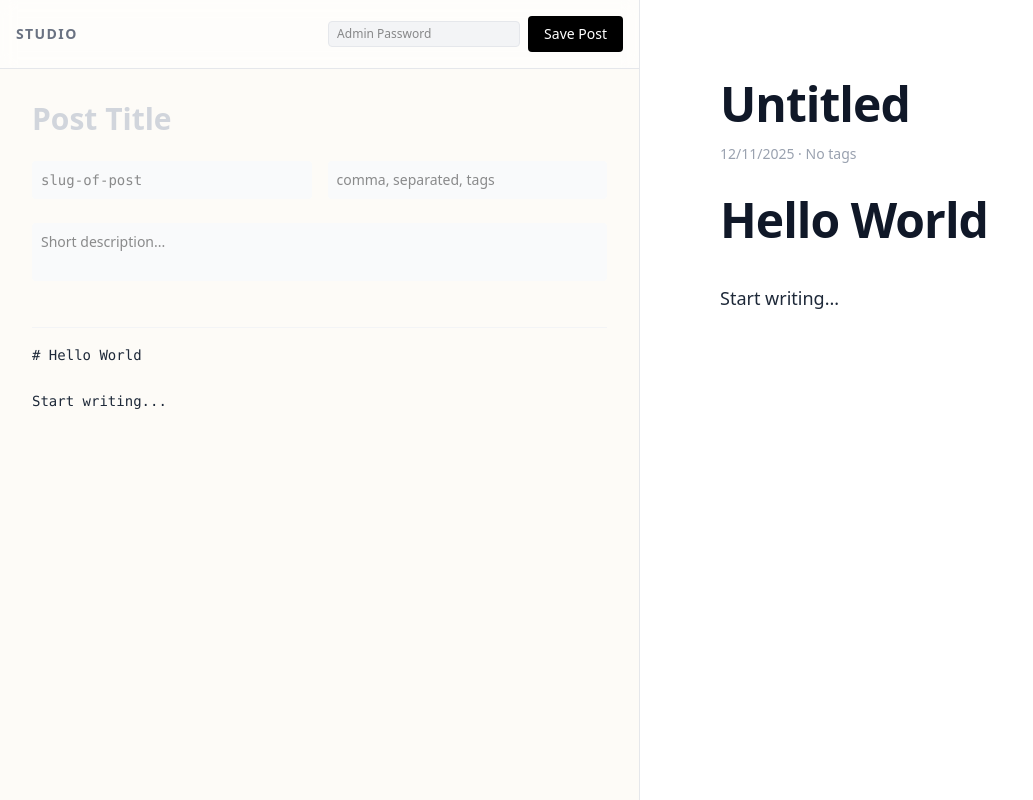
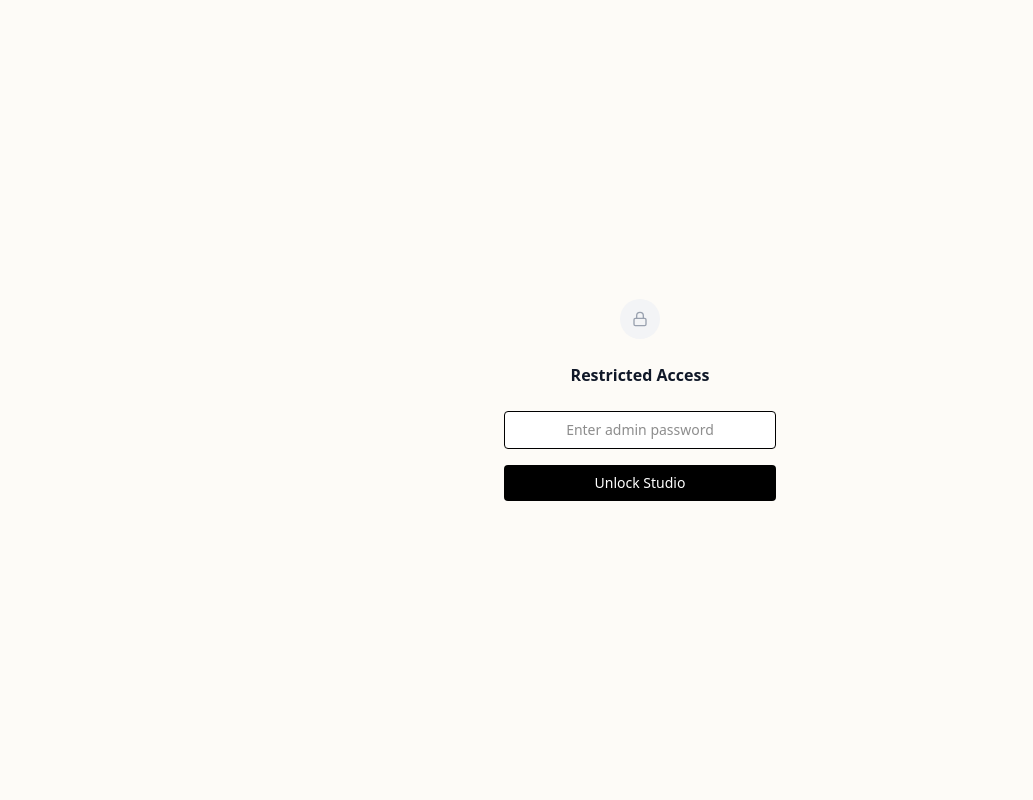
Before and after one commit to vvr3ddy/vvr3ddy, a Next.js app: page /write in a window 1280 px wide. Shown: the whole page, without its empty margins (0-1033 px from the left). Built offline with nearby package versions, Linux system fonts and the light colour scheme.

Commit message:
feat: Secure editor access
- Implement authentication overlay for /write page
- Add '/api/verify' endpoint for password validation
- Remove visible password input from editor header
- Block access to editor and post creation until authenticated

```diff
--- /dev/null
+++ b/app/api/verify/route.ts
@@ -0,0 +1,15 @@
+import { NextResponse } from 'next/server';
+
+export async function POST(request: Request) {
+  if (process.env.NODE_ENV !== 'development') {
+    return NextResponse.json({ success: false, message: 'Dev only' }, { status: 403 });
+  }
+
+  const password = request.headers.get('x-admin-password');
+
+  if (password !== process.env.ADMIN_PASSWORD) {
+    return NextResponse.json({ success: false }, { status: 401 });
+  }
+
+  return NextResponse.json({ success: true });
+}
--- a/app/write/page.tsx
+++ b/app/write/page.tsx
@@ -7,6 +7,7 @@ import remarkMath from 'remark-math';
 import rehypeKatex from 'rehype-katex';
 import 'katex/dist/katex.min.css';
 import { useSearchParams } from 'next/navigation';
+import { Lock } from 'lucide-react';
 
 function Editor() {
   const searchParams = useSearchParams();
@@ -20,23 +21,37 @@ function Editor() {
   const [date, setDate] = useState('');
   const [password, setPassword] = useState('');
   const [isPending, setIsPending] = useState(false);
-  const [isLoading, setIsLoading] = useState(!!editSlug);
+  const [isLoading, setIsLoading] = useState(false);
+  const [isAuthorized, setIsAuthorized] = useState(false);
+  const [authChecking, setAuthChecking] = useState(true);
   const [message, setMessage] = useState('');
 
+  // Check auth on load
   useEffect(() => {
-    // Attempt to load password from localStorage on mount
-    const savedPassword = localStorage.getItem('admin_password');
-    if (savedPassword) setPassword(savedPassword);
+    const checkAuth = async () => {
+      const savedPassword = localStorage.getItem('admin_password');
+      if (savedPassword) {
+        try {
+          const res = await fetch('/api/verify', {
+            method: 'POST',
+            headers: { 'x-admin-password': savedPassword }
+          });
+          if (res.ok) {
+            setPassword(savedPassword);
+            setIsAuthorized(true);
+          }
+        } catch (e) {
+          console.error(e);
+        }
+      }
+      setAuthChecking(false);
+    };
+    checkAuth();
   }, []);
 
+  // Fetch post data once authorized (and if editing)
   useEffect(() => {
-    if (password) {
-      localStorage.setItem('admin_password', password);
-    }
-  }, [password]);
-
-  useEffect(() => {
-    if (editSlug && password) { // Only fetch if we have a password (or let it fail and show auth error? Better to wait/retry)
+    if (editSlug && isAuthorized) {
       setIsLoading(true);
       fetch('/api/post', {
         method: 'POST',
@@ -64,11 +79,32 @@ function Editor() {
         })
         .catch(err => {
           console.error(err);
-          setMessage(err.message === 'Unauthorized' ? 'Invalid Password' : 'Error loading post.');
+          setMessage('Error loading post.');
         })
         .finally(() => setIsLoading(false));
     }
-  }, [editSlug, password]); // Retry when password changes
+  }, [editSlug, isAuthorized, password]);
+
+  const handleLogin = async (e: React.FormEvent) => {
+    e.preventDefault();
+    setAuthChecking(true);
+    try {
+      const res = await fetch('/api/verify', {
+        method: 'POST',
+        headers: { 'x-admin-password': password }
+      });
+      if (res.ok) {
+        localStorage.setItem('admin_password', password);
+        setIsAuthorized(true);
+      } else {
+        setMessage('Incorrect password');
+      }
+    } catch (error) {
+      setMessage('Login failed');
+    } finally {
+      setAuthChecking(false);
+    }
+  };
 
   const handleSave = async () => {
     setIsPending(true);
@@ -92,8 +128,8 @@ function Editor() {
       });
 
       if (response.status === 401) {
-        setMessage('Unauthorized: Check password');
-        setIsPending(false);
+        setMessage('Unauthorized: Session expired');
+        setIsAuthorized(false);
         return;
       }
 
@@ -107,10 +143,40 @@ function Editor() {
     }
   };
 
-  if (isLoading && !password) {
-     // If loading but no password yet (and using effect), just show editor?
-     // actually with the effect dependency, it won't fetch until password is set.
-     // So we just show the normal UI and the user types the password.
+  if (authChecking) {
+    return <div className="flex h-screen items-center justify-center text-gray-400 font-sans text-sm animate-pulse">Verifying...</div>;
+  }
+
+  if (!isAuthorized) {
+    return (
+      <div className="flex h-screen items-center justify-center bg-[#fdfbf7]">
+        <form onSubmit={handleLogin} className="flex flex-col items-center gap-4 w-full max-w-xs px-6">
+          <div className="w-10 h-10 bg-gray-100 rounded-full flex items-center justify-center mb-2">
+            <Lock className="w-4 h-4 text-gray-400" />
+          </div>
+          <h1 className="font-sans font-bold text-gray-900 mb-2">Restricted Access</h1>
+          <input
+            type="password"
+            placeholder="Enter admin password"
+            className="w-full bg-white border border-gray-200 rounded px-3 py-2 text-center font-sans text-sm outline-none focus:border-black transition-colors"
+            value={password}
+            onChange={(e) => setPassword(e.target.value)}
+            autoFocus
+          />
+          <button
+            type="submit"
+            className="w-full bg-black text-white rounded px-4 py-2 font-sans text-sm font-medium hover:bg-gray-800 transition-colors"
+          >
+            Unlock Studio
+          </button>
+          {message && <p className="text-red-500 text-xs font-sans mt-2">{message}</p>}
+        </form>
+      </div>
+    );
+  }
+
+  if (isLoading) {
+    return <div className="flex h-screen items-center justify-center text-gray-500 font-sans">Loading post content...</div>;
   }
 
   return (
@@ -120,13 +186,6 @@ function Editor() {
         <header className="p-4 border-b border-gray-200 flex justify-between items-center bg-white/50 backdrop-blur">
           <h1 className="font-sans font-bold text-sm text-gray-500 uppercase tracking-widest">Studio {editSlug ? '(Editing)' : ''}</h1>
           <div className="flex items-center gap-2">
-            <input
-              type="password"
-              placeholder="Admin Password"
-              className="bg-gray-100 px-2 py-1 rounded text-xs border border-gray-200 focus:outline-none focus:border-black transition-colors"
-              value={password}
-              onChange={(e) => setPassword(e.target.value)}
-            />
             <button
               onClick={handleSave}
               disabled={isPending}
--- a/content/phds-suck.mdx
+++ b/content/phds-suck.mdx
@@ -7,4 +7,5 @@ tags:
   - phd-life
 ---
 
-Why is it the Supervisors expect you to know everything before hand and expect to read their minds magically.
+
+Why is it the Supervisors expect you to know everything before hand and expect to read their minds magically. Hmm..
```
